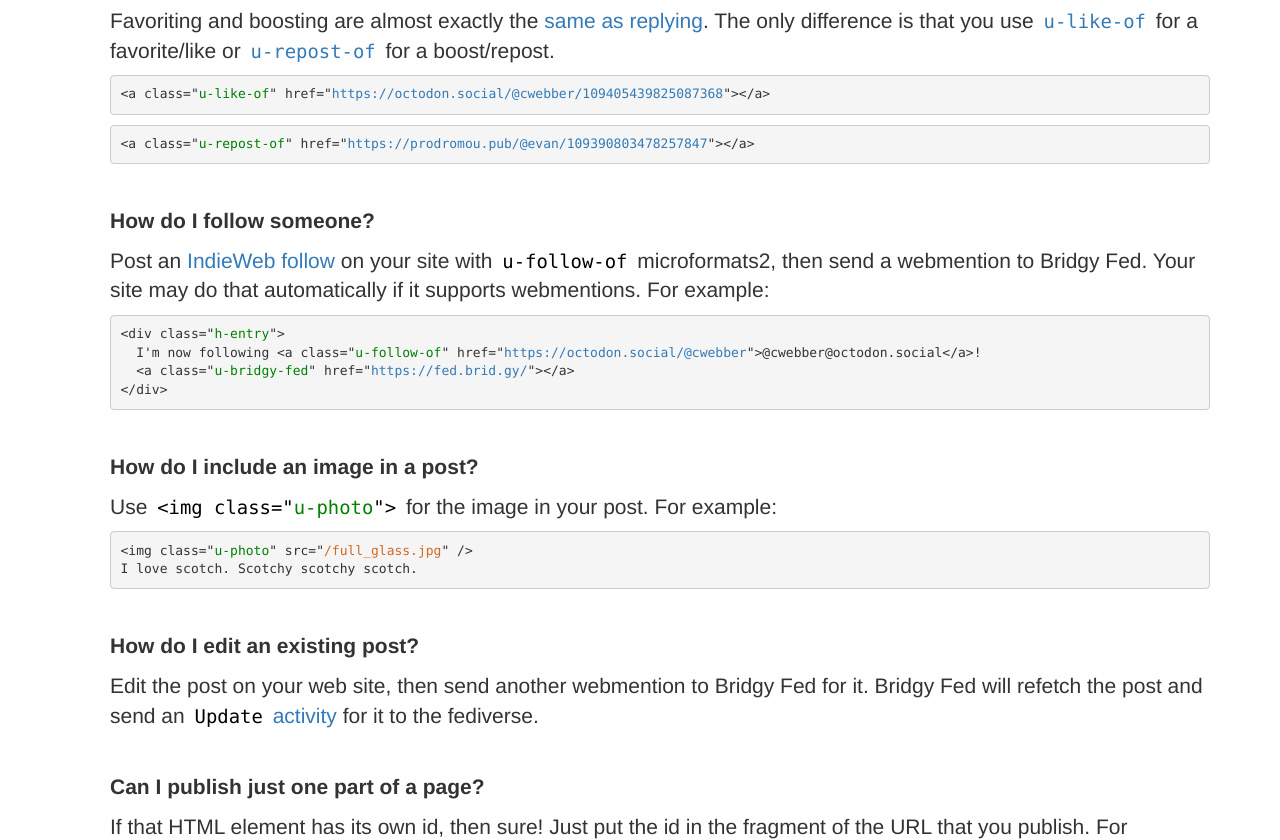
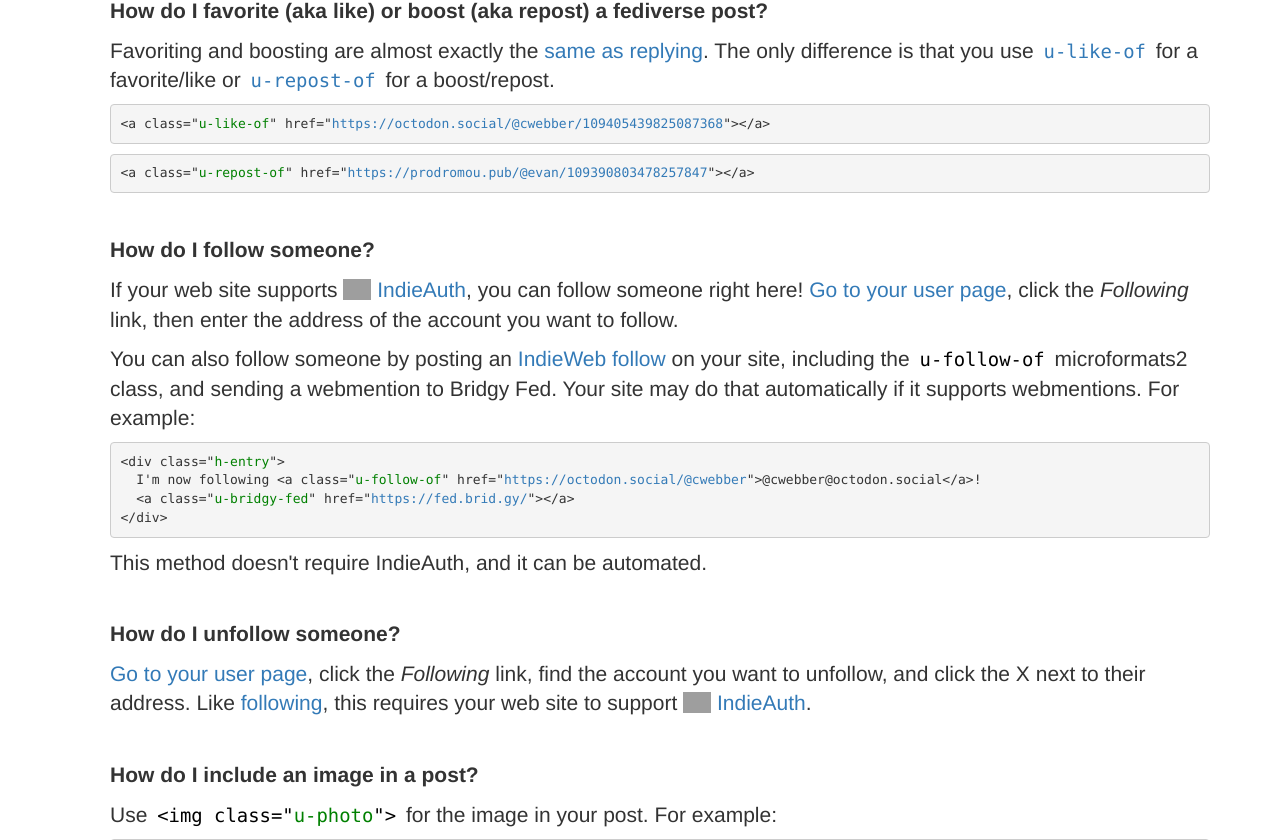
Before and after one commit to snarfed/bridgy-fed, a Python web app: template templates/docs.html in a window 1280 px wide. Shown: the part 5226-6066 px from the top of the page. Run offline with Jinja, Linux system fonts and the light colour scheme; the template is opened without the code that fills it, so the values that code supplies are empty; some libraries are stand-ins or nearby versions; grey boxes are pictures that could not be loaded.

Commit message:
docs for follow/unfollow UI
#351

```diff
--- a/templates/docs.html
+++ b/templates/docs.html
@@ -45,6 +45,7 @@ Bridgy Fed takes some technical know-how to set up, and there are simpler (but l
 <li><a href="#reply">How do I reply to a fediverse post?</a></li>
 <li><a href="#like">How do I favorite (aka like) or boost (aka repost) a fediverse post?</a></li>
 <li><a href="#follow">How do I follow someone?</a></li>
+<li><a href="#unfollow">How do I unfollow someone?</a></li>
 <li><a href="#image">How do I include an image in a post?</a></li>
 <li><a href="#update">How do I edit an existing post?</a></li>
 <li><a href="#fragment">Can I publish just one part of a page?</a></li>
@@ -263,8 +264,10 @@ Put the reply in a new post on your web site, and include a link to the fedivers
 
 <li id="follow" class="question">How do I follow someone?</li>
 <li class="answer">
-<p>
-Post an <a href="https://indieweb.org/follow#How_to_markup">IndieWeb follow</a> on your site with <code>u-follow-of</code> microformats2, then send a webmention to Bridgy Fed. Your site may do that automatically if it supports webmentions. For example:
+<p>If your web site supports <a href="https://indieauth.net/" style="white-space: nowrap"><img src="/oauth_dropins_static/indieauth_logo.png" style="height: 1em; margin-top: -.2em; white-space: nowrap" /> IndieAuth</a>, you can follow someone right here! <a href="/web-site">Go to your user page</a>, click the <em>Following</em> link, then enter the address of the account you want to follow.
+</p>
+
+<p>You can also follow someone by posting an <a href="https://indieweb.org/follow#How_to_markup">IndieWeb follow</a> on your site, including the <code>u-follow-of</code> microformats2 class, and sending a webmention to Bridgy Fed. Your site may do that automatically if it supports webmentions. For example:
 </p>
 
 <pre>&lt;div class="<span class='keyword'>h-entry</span>"&gt;
@@ -272,6 +275,13 @@ Post an <a href="https://indieweb.org/follow#How_to_markup">IndieWeb follow</a>
   &lt;a class="<span class='keyword'>u-bridgy-fed</span>" href="<a href='https://fed.brid.gy/'>https://fed.brid.gy/</a>"&gt;&lt;/a&gt;
 &lt;/div&gt;
 </pre>
+
+This method doesn't require IndieAuth, and it can be automated.</p>
+</li>
+
+<li id="unfollow" class="question">How do I unfollow someone?</li>
+<li class="answer">
+<p><a href="/web-site">Go to your user page</a>, click the <em>Following</em> link, find the account you want to unfollow, and click the X next to their address. Like <a href="#follow">following</a>, this requires your web site to support <a href="https://indieauth.net/" style="white-space: nowrap"><img src="/oauth_dropins_static/indieauth_logo.png" style="height: 1em; margin-top: -.2em; white-space: nowrap" /> IndieAuth</a>.
 </p>
 </li>
 
```
